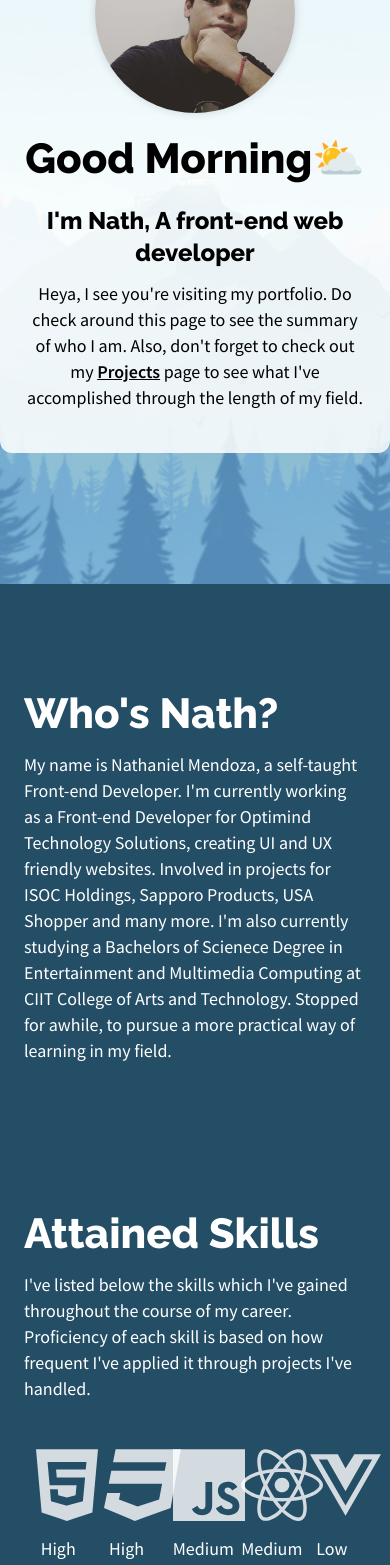
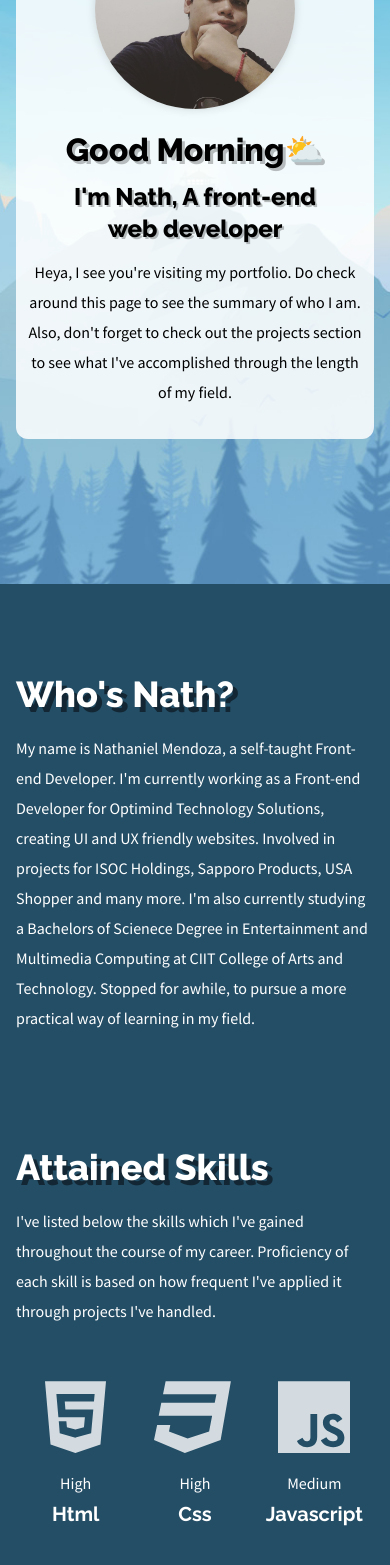
Before and after one commit to nathrmendoza/react-portfolio-static, a React (Create React App) app: page / in a window 390 px wide. Shown: the part 260-1825 px from the top of the page. Built offline with nearby package versions, Linux system fonts and the light colour scheme; the HTML template or start-up script is replaced by a standard one.

Commit message:
responsive and fixes

```diff
--- a/src/App.js
+++ b/src/App.js
@@ -1,6 +1,6 @@
 //styles
 import './assets/main.css';
-
+import './assets/responsive.css';
 //routes
 import Main from './routes/Main';
 import Projects from './routes/Projects';
--- a/src/Stuff.js
+++ b/src/Stuff.js
@@ -15,7 +15,7 @@ export const projectsStatic = [
         code_link : "",
         site_link : "https://isocholdings.com",
         media : [{url: "images/projects/isocholdings.png", alt: "test"}],
-        tags : [{id: 0, name: "Professional"}, {id: 1, name: "Html"}, {id: 2, name: "Css"}, {id: 3, name: "Javascript"}, {id: 3, name: "JQuery"}]
+        tags : [{id: 0, name: "Professional"}, {id: 1, name: "Html"}, {id: 2, name: "Css"}, {id: 3, name: "Javascript"}, {id: 4, name: "JQuery"}]
     },
     {
         id: 2,
@@ -24,7 +24,7 @@ export const projectsStatic = [
         code_link : "",
         site_link : "https://concretemastersinc.com/",
         media : [{url: "images/projects/concrete-masters.png", alt: "test"}],
-        tags : [{id: 0, name: "Professional"}, {id: 1, name: "Html"}, {id: 2, name: "Css"}, {id: 3, name: "Javascript"}, {id: 3, name: "JQuery"}]
+        tags : [{id: 0, name: "Professional"}, {id: 1, name: "Html"}, {id: 2, name: "Css"}, {id: 3, name: "Javascript"}, {id: 4, name: "JQuery"}]
     },
     {
         id: 3,
@@ -33,7 +33,7 @@ export const projectsStatic = [
         code_link : "",
         site_link : "https://sapporoproducts.com/",
         media : [{url: "images/projects/sapporo.png", alt: "test"}],
-        tags : [{id: 0, name: "Professional"}, {id: 1, name: "Html"}, {id: 2, name: "Css"}, {id: 3, name: "Javascript"}, {id: 3, name: "JQuery"}]
+        tags : [{id: 0, name: "Professional"}, {id: 1, name: "Html"}, {id: 2, name: "Css"}, {id: 3, name: "Javascript"}, {id: 4, name: "JQuery"}]
     },
     {
         id: 4,
@@ -42,7 +42,7 @@ export const projectsStatic = [
         code_link : "",
         site_link : "https://dynamicbrandsinternational.com",
         media : [{url: "images/projects/dynamic.png", alt: "test"}],
-        tags : [{id: 0, name: "Professional"}, {id: 1, name: "Html"}, {id: 2, name: "Css"}, {id: 3, name: "Javascript"}, {id: 3, name: "JQuery"}]
+        tags : [{id: 0, name: "Professional"}, {id: 1, name: "Html"}, {id: 2, name: "Css"}, {id: 3, name: "Javascript"}, {id: 4, name: "JQuery"}]
     },
 ];
 
--- a/src/assets/main.css
+++ b/src/assets/main.css
@@ -55,7 +55,7 @@ table {
 }
 
 h1 {
-  font: 48px/56px "Raleway", sans-serif;
+  font: 56px/64px "Raleway", sans-serif;
   font-weight: 800;
 }
 
@@ -85,7 +85,7 @@ h6 {
 }
 
 p, a, span, label, button, li {
-  font: 18px/26px "Source Sans Pro", sans-serif;
+  font: 18px/32px "Source Sans Pro", sans-serif;
   font-weight: 400;
 }
 
@@ -99,7 +99,7 @@ a {
 }
 
 .inner-wrapper {
-  padding: 72px 24px;
+  padding: 72px 36px;
   margin: 0 auto;
   width: 100%;
   max-width: 1024px;
@@ -134,6 +134,14 @@ header {
   -webkit-box-pack: justify;
       -ms-flex-pack: justify;
           justify-content: space-between;
+  -webkit-transition: all 200ms ease-in-out;
+  transition: all 200ms ease-in-out;
+}
+
+header.changed {
+  background: #323232;
+  -webkit-box-shadow: 0 0 10px rgba(0, 0, 0, 0.75);
+          box-shadow: 0 0 10px rgba(0, 0, 0, 0.75);
 }
 
 header #socials-header {
@@ -422,7 +430,7 @@ header .nav-header.active .nav-wrapper a:last-child {
   left: 0;
   width: 100%;
   height: 100%;
-  padding-top: 60px;
+  padding: 60px 36px 0;
   z-index: 2;
   position: relative;
   min-height: 100vh;
@@ -464,10 +472,22 @@ header .nav-header.active .nav-wrapper a:last-child {
 
 .hero-start .hero-content .hero-content-wrap h2 {
   margin-bottom: 20px;
+  text-shadow: 3px 3px 0 rgba(0, 0, 0, 0.25);
 }
 
 .hero-start .hero-content .hero-content-wrap h6 {
   margin-bottom: 12px;
+  text-shadow: 2px 2px 0 rgba(0, 0, 0, 0.25);
+}
+
+.sec-background .inner-wrapper > h1 {
+  text-shadow: 5px 5px 0 rgba(0, 0, 0, 0.5);
+  margin-bottom: 24px;
+}
+
+.sec-skills .inner-wrapper > h1 {
+  text-shadow: 5px 5px 0 rgba(0, 0, 0, 0.5);
+  margin-bottom: 24px;
 }
 
 .sec-skills .skills-list {
@@ -488,8 +508,16 @@ header .nav-header.active .nav-wrapper a:last-child {
 
 .sec-skills .skills-list .skill-item {
   width: 20%;
-  padding: 0 12px;
+  padding: 12px;
   margin-bottom: 56px;
+  border-radius: 8px;
+  overflow: hidden;
+  -webkit-transition: all 200ms ease-in-out;
+  transition: all 200ms ease-in-out;
+}
+
+.sec-skills .skills-list .skill-item:hover {
+  background: rgba(0, 0, 0, 0.25);
 }
 
 .sec-skills .skills-list .skill-item .inner-skill-wrap {
@@ -505,21 +533,40 @@ header .nav-header.active .nav-wrapper a:last-child {
   opacity: 0.8;
   -webkit-filter: invert(1);
           filter: invert(1);
+  -webkit-user-select: none;
+     -moz-user-select: none;
+      -ms-user-select: none;
+          user-select: none;
 }
 
 .sec-skills .skills-list .skill-item .inner-skill-wrap h3 {
   font: 26px/30px "Raleway", sans-serif;
+  -webkit-user-select: none;
+     -moz-user-select: none;
+      -ms-user-select: none;
+          user-select: none;
+}
+
+.sec-skills .skills-list .skill-item .inner-skill-wrap span {
+  -webkit-user-select: none;
+     -moz-user-select: none;
+      -ms-user-select: none;
+          user-select: none;
 }
 
 .projects-wrapper {
   width: 100%;
   max-width: 1366px;
-  margin: 98px auto 0;
-  padding: 0 0 42px;
+  margin: 0 auto;
+  padding: 98px 36px 42px;
+}
+
+.projects-wrapper > h1 {
+  text-shadow: 5px 5px 0 rgba(0, 0, 0, 0.5);
+  margin-bottom: 24px;
 }
 
 .projects-list {
-  width: 100%;
   display: -webkit-box;
   display: -ms-flexbox;
   display: flex;
@@ -529,48 +576,58 @@ header .nav-header.active .nav-wrapper a:last-child {
   -webkit-box-pack: start;
       -ms-flex-pack: start;
           justify-content: flex-start;
-  padding: 42px 0;
+  padding: 42px 0 0;
   -ms-flex-wrap: wrap;
       flex-wrap: wrap;
+  margin: 0 -8px;
 }
 
 .projects-list .single-project {
   width: 25%;
   margin-bottom: 42px;
-  padding-right: 16px;
-}
-
-.projects-list .single-project:nth-child(4n) {
-  padding-right: 0 !important;
+  padding: 0 8px;
 }
 
 .projects-list .single-project .inner {
-  background: white;
   border-radius: 10px;
   color: #333;
-  padding: 12px 0 42px;
+  padding: 0 0 40px;
   overflow: hidden;
   height: 100%;
   position: relative;
+  -webkit-box-shadow: 5px 5px 10px rgba(0, 0, 0, 0.25);
+          box-shadow: 5px 5px 10px rgba(0, 0, 0, 0.25);
 }
 
 .projects-list .single-project .inner .tags-group {
-  width: 100%;
   padding: 0 12px;
-  margin-bottom: 12px;
+  margin: 0 -2.5px 12px;
+  display: -webkit-box;
+  display: -ms-flexbox;
+  display: flex;
+  -webkit-box-align: start;
+      -ms-flex-align: start;
+          align-items: flex-start;
+  -webkit-box-pack: start;
+      -ms-flex-pack: start;
+          justify-content: flex-start;
+  -ms-flex-wrap: wrap;
+      flex-wrap: wrap;
+  min-height: 62px;
 }
 
 .projects-list .single-project .inner .tags-group .tag {
-  padding: 4px 10px;
+  padding: 0 2.5px;
+}
+
+.projects-list .single-project .inner .tags-group .tag .tag-inner {
+  padding: 5px 10px;
   text-align: center;
   color: white;
   background: #3f3f3f;
-  margin-left: 8px;
+  display: block;
   font-size: 14px;
-}
-
-.projects-list .single-project .inner .tags-group .tag:first-child {
-  margin-left: 0;
+  line-height: 16px;
 }
 
 .projects-list .single-project .inner .proj-feat-img {
@@ -578,6 +635,9 @@ header .nav-header.active .nav-wrapper a:last-child {
   height: 150px;
   background-size: cover !important;
   background-repeat: no-repeat;
+  border: 2px solid #acacac;
+  border-right: none;
+  border-left: none;
 }
 
 .projects-list .single-project .inner .info {
@@ -589,6 +649,12 @@ header .nav-header.active .nav-wrapper a:last-child {
   font: 16px/20px "Source Sans Pro", sans-serif;
 }
 
+.projects-list .single-project .inner .top-info {
+  background: white;
+  height: 100%;
+  padding-top: 12px;
+}
+
 .projects-list .single-project .inner .btns-wrapper {
   width: 100%;
   display: -webkit-box;
@@ -597,6 +663,7 @@ header .nav-header.active .nav-wrapper a:last-child {
   position: absolute;
   bottom: 0;
   left: 0;
+  border-bottom-right-radius: 10px;
 }
 
 .projects-list .single-project .inner .btns-wrapper a {
@@ -614,6 +681,8 @@ header .nav-header.active .nav-wrapper a:last-child {
   -webkit-box-pack: center;
       -ms-flex-pack: center;
           justify-content: center;
+  -webkit-transition: all 100ms ease-in-out;
+  transition: all 100ms ease-in-out;
 }
 
 .projects-list .single-project .inner .btns-wrapper a svg {
@@ -626,10 +695,18 @@ header .nav-header.active .nav-wrapper a:last-child {
   color: white;
 }
 
+.projects-list .single-project .inner .btns-wrapper a:first-child:hover {
+  background: #7fa82c;
+}
+
 .projects-list .single-project .inner .btns-wrapper a:last-child {
   border-left: 1px solid white;
   background: #0077B5;
   color: white;
+}
+
+.projects-list .single-project .inner .btns-wrapper a:last-child:hover {
+  background: #006599;
 }
 
 @-webkit-keyframes popNotifTop {
--- a/src/assets/main.scss
+++ b/src/assets/main.scss
@@ -53,18 +53,18 @@ table {
 $fontheading : "Raleway", sans-serif;
 $fontmain : 'Source Sans Pro', sans-serif;
 
-h1 {font: 48px/56px $fontheading; font-weight: 800;}
+h1 {font: 56px/64px $fontheading; font-weight: 800;}
 h2 {font: 42px/52px $fontheading; font-weight: 800;}
 h3 {font: 36px/42px $fontheading; font-weight: 800;}
 h4 {font: 32px/38px $fontheading; font-weight: 800;}
 h5 {font: 26px/32px $fontheading; font-weight: 800;}
 h6 {font: 24px/32px $fontheading; font-weight: 800;}
-p,a,span,label,button,li {font: 18px/26px $fontmain; font-weight: 400;}
+p,a,span,label,button,li {font: 18px/32px $fontmain; font-weight: 400;}
 a{color: black; font-weight: 600;}
 
 
 .page-wrapper {padding: 32px 0;}
-.inner-wrapper {padding: 72px 24px; margin: 0 auto; width: 100%; max-width: 1024px;
+.inner-wrapper {padding: 72px 36px; margin: 0 auto; width: 100%; max-width: 1024px;
   h2 {margin-bottom: 12px;}}
 
 .section-break {width: 100%; height: 200px; display: block;}
@@ -72,7 +72,8 @@ a{color: black; font-weight: 600;}
 //START
 //HEADER
 header{width: 100%; position: absolute; top: 0; left: 0; z-index: 99; background: rgba(0,0,0,0.10); box-shadow: 0 0 10px rgba(0,0,0,0.10); padding: 8px 24px;
-  display: flex; align-items: center; justify-content: space-between;
+  display: flex; align-items: center; justify-content: space-between; transition: all 200ms ease-in-out;
+  &.changed{background: rgba(50,50,50,1); box-shadow: 0 0 10px rgba(0,0,0,0.75);}
   #socials-header{display: flex; align-items: center; justify-content: flex-start;
     a{display: block; background: white; border-radius: 50%; width: 42px; height: 42px; display: flex; align-items: center; justify-content: center; margin-left: 8px;
       svg{width: 24px; height: 24px; color: white;}
@@ -135,27 +136,33 @@ header{width: 100%; position: absolute; top: 0; left: 0; z-index: 99; background
         width: 100%; height: 100%; position: absolute; top: 0; left: 0; display: block;
         img {width: 100%; display: block; object-fit: cover;}
       }
-    .hero-content{ top: 0; left: 0; width: 100%; height: 100%; padding-top: 60px; z-index: 2; position: relative; min-height: 100vh;
+    .hero-content{ top: 0; left: 0; width: 100%; height: 100%;padding: 60px 36px 0; z-index: 2; position: relative; min-height: 100vh;
       text-align: center; display: flex; align-items: center;
       .hero-content-wrap {width: 100%; max-width: 720px; margin: 0 auto; padding: 42px 24px; border-radius: 12px; background: rgba(255,255,255,0.85); margin-top: -60px;
         .pic-wrap{width: 200px; height: 200px; overflow: hidden; border-radius: 50%; margin: 0 auto 20px; box-shadow: 0 0 10px rgba(0,0,0,0.15);
           img{width: 100%; height: 100%; object-fit: cover;}
         }
-        h2 {margin-bottom: 20px;}
-        h6 {margin-bottom: 12px;}
+        h2 {margin-bottom: 20px; text-shadow: 3px 3px 0 rgba(0,0,0,0.25);}
+        h6 {margin-bottom: 12px; text-shadow: 2px 2px 0 rgba(0,0,0,0.25);}
       }
     }
 }
 //END OF HERO
 
+.sec-background{
+  .inner-wrapper>h1{text-shadow: 5px 5px 0 rgba(0,0,0,0.5); margin-bottom: 24px;}
+}
 
 //SKILLS
 .sec-skills {
+  .inner-wrapper>h1{text-shadow: 5px 5px 0 rgba(0,0,0,0.5); margin-bottom: 24px;}
   .skills-list {width: 100%; display: flex; align-items: stretch; justify-content: flex-start; flex-wrap: wrap; padding: 42px 0;
-    .skill-item{width: 20%; padding: 0 12px; margin-bottom: 56px;
+    .skill-item{width: 20%; padding:12px; margin-bottom: 56px; border-radius: 8px; overflow: hidden; transition: all 200ms ease-in-out;
+      &:hover{background: rgba(0,0,0,0.25);}
       .inner-skill-wrap {width: 100%; text-align: center;
-        img{display: block; margin: 0 auto 10px; width: auto; height: 82px; opacity: 0.8; filter: invert(1);}
-        h3 {font: 26px/30px $fontheading;}
+        img{display: block; margin: 0 auto 10px; width: auto; height: 82px; opacity: 0.8; filter: invert(1); user-select: none;}
+        h3 {font: 26px/30px $fontheading; user-select: none;}
+        span{user-select: none;}
       }
     }
   }
@@ -167,25 +174,34 @@ header{width: 100%; position: absolute; top: 0; left: 0; z-index: 99; background
 //     box-shadow: 0 0 10px rgba(0,0,0,0.25);
 // }
 //PROJECTS
-.projects-wrapper {width: 100%; max-width: 1366px; margin: 98px auto 0; padding: 0 0 42px;}
-.projects-list {width: 100%; display: flex; align-items: stretch; justify-content: flex-start; padding: 42px 0; flex-wrap: wrap;
+.projects-wrapper {width: 100%; max-width: 1366px; margin: 0 auto; padding: 98px 36px 42px;
+  &>h1{text-shadow: 5px 5px 0 rgba(0,0,0,0.5); margin-bottom: 24px;}
+}
+.projects-list {display: flex; align-items: stretch; justify-content: flex-start; padding: 42px 0 0; flex-wrap: wrap; margin: 0 -8px;
 
-  .single-project{width: 25%; margin-bottom: 42px; padding-right: 16px;
-    &:nth-child(4n) {padding-right: 0!important;}
-    .inner{ background: white; border-radius: 10px; color: #333; padding: 12px 0 42px; overflow: hidden; height: 100%; position: relative;
-      .tags-group{width: 100%; padding: 0 12px; margin-bottom: 12px;
-        .tag {padding: 4px 10px; text-align: center; color: white; background: #3f3f3f; margin-left: 8px;
-          font-size: 14px; &:first-child{margin-left: 0;}}
+  .single-project{width: 25%; margin-bottom: 42px; padding: 0 8px;
+    .inner{border-radius: 10px; color: #333; padding: 0 0 40px; overflow: hidden; height: 100%; position: relative; box-shadow: 5px 5px 10px rgba(0,0,0,0.25);
+      .tags-group{padding: 0 12px; margin: 0 -2.5px 12px; display: flex; align-items: flex-start; justify-content: flex-start; flex-wrap: wrap; min-height: 62px;
+        .tag {padding: 0 2.5px;
+          .tag-inner{padding: 5px 10px; text-align: center; color: white; background: #3f3f3f; display: block;
+            font-size: 14px; line-height: 16px;}
+        }
       }
-      .proj-feat-img{width: 100%; height: 150px; background-size: cover!important; background-repeat: no-repeat;}
+      .proj-feat-img{width: 100%; height: 150px; background-size: cover!important; background-repeat: no-repeat; border: 2px solid #acacac; border-right: none; border-left: none;}
       .info{width: 100%; padding: 12px;
         p{font: 16px/20px $fontmain;}
       }
-      .btns-wrapper {width: 100%; display: flex; position: absolute; bottom: 0; left: 0;
+      .top-info{background: white; height: 100%; padding-top: 12px;}
+      .btns-wrapper {width: 100%; display: flex; position: absolute; bottom: 0; left: 0; border-bottom-right-radius: 10px;
         a{display: block; width: 50%; padding: 5px; text-align: center; text-decoration: none; display: flex; align-items: center; justify-content: center;
+          transition: all 100ms ease-in-out;
           svg{margin-left: 5px;}
-          &:first-child {border-right: 1px solid white; background: yellowgreen; color: white;}
-          &:last-child {border-left: 1px solid white; background: #0077B5; color: white;}
+          &:first-child {border-right: 1px solid white; background: yellowgreen; color: white;
+            &:hover{background: #7fa82c;}
+          }
+          &:last-child {border-left: 1px solid white; background: #0077B5; color: white;
+            &:hover{background: #006599;}
+          }
         }
       }
     }
--- /dev/null
+++ b/src/assets/responsive.css
@@ -0,0 +1,54 @@
+@media screen and (max-width: 1280px) {
+
+    h1 {font-size: 42px; line-height: 52px;}
+    h2 {font-size: 36px; line-height: 46px;}
+    h3 {font-size: 32px; line-height: 42px;}
+    h4 {font-size: 28px; line-height: 32px;}
+    h5 {font-size: 24px; line-height: 30px;}
+    p,a,span,label,button,li {font-size: 16px; line-height: 30px;}
+    .hero-start .hero-content .hero-content-wrap{padding: 32px 24px; max-width: 700px;}
+    .hero-start .hero-content .hero-content-wrap h2{margin-bottom: 10px;}
+
+    .sec-background .inner-wrapper > h1, .sec-skills .inner-wrapper > h1,
+    .projects-wrapper > h1{margin-bottom: 16px;}
+
+    .projects-list .single-project{width: 33.333%;}
+}
+
+@media screen and (max-width: 900px) {
+    .projects-list .single-project{width: 50%;}
+    .sec-skills .skills-list .skill-item .inner-skill-wrap h3{font-size: 24px; line-height: 32px;}
+}
+
+@media screen and (max-width: 500px) {
+    h1 {font-size: 36px; line-height: 45px;}
+    h2 {font-size: 32px; line-height: 42px;}
+    h3 {font-size: 28px; line-height: 32px;}
+    h4 {font-size: 24px; line-height: 30px;}
+    h5 {font-size: 22px; line-height: 28px;}
+
+    .nav-header{display: none;}
+    header{position: fixed; top: 0; left: 0; justify-content: space-between;}
+    header #nath-title{position: relative; top: initial; left: initial; transform: none;}
+    header #socials-header a{width: 36px; height: 36px;}
+    header #socials-header a svg{width: 18px; height: 18px;}
+
+    .inner-wrapper{padding: 56px 16px;}
+    .projects-wrapper {padding:56px 16px 36px;}
+
+    .hero-start .hero-content {padding: 60px 16px 0;}
+    .hero-start .hero-content .hero-content-wrap {padding: 24px 12px 32px;}
+
+    .sec-skills .skills-list .skill-item{width: 33.333%; padding: 8px; margin-bottom: 24px;}
+    .sec-skills .skills-list .skill-item .inner-skill-wrap h3{font-size: 20px; line-height: 32px;}
+
+    .projects-list .single-project{width: 100%;}
+}
+
+@media screen and (max-width: 320px) {
+    .sec-skills .skills-list .skill-item{width: 50%;}
+    .hero-parallax .react-parallax-content{padding-top: 72px; padding-bottom: 42px;}
+
+    header #socials-header a {width: 32px; height: 32px;}
+    header #socials-header a svg{width: 14px; height: 14px;}
+}
--- a/src/components/Background.js
+++ b/src/components/Background.js
@@ -4,7 +4,7 @@ const Background = () => {
     return (
         <div className="sec-background">
             <div className="inner-wrapper">
-                <h2>Who's Nath?</h2>
+                <h1>Who's Nath?</h1>
                 <p>My name is Nathaniel Mendoza, a self-taught Front-end Developer.
                     I'm currently working as a Front-end Developer for Optimind Technology Solutions, creating UI and UX friendly websites.
                     Involved in projects for ISOC Holdings, Sapporo Products, USA Shopper and many more. I'm also currently studying a
--- a/src/components/Project-Components/ProjectsItem.js
+++ b/src/components/Project-Components/ProjectsItem.js
@@ -6,15 +6,17 @@ const ProjectsItem = ({item}) => {
     return (
         <div className="single-project">
             <div className="inner">
+                <div className="top-info">
                     <div className="tags-group">
                         {item.tags.map(tag => {
-                        return <span className="tag" key={tag.id}>{tag.name}</span>
+                            return <div className="tag" key={tag.id}><span className="tag-inner">{tag.name}</span></div>
                         })}
                     </div>
                     <aside style={{backgroundImage: `url(${window.location.origin + "/" + item.media[0].url}`}} className="proj-feat-img"/>
                     <div className="info">
                         <h5>{item.name}</h5>
                         <p>{item.desc}</p>
+                    </div>
                 </div>
                 <div className="btns-wrapper">
                     <a href={item.code_link} target="_blank" rel="noreferrer">Code<BiCodeBlock /></a>
--- a/src/components/ScrollToLink.js
+++ b/src/components/ScrollToLink.js
@@ -1,45 +1,19 @@
-import React, {useEffect} from 'react'
+import {useEffect} from 'react'
 
-const ScrollToLink = ({page}) => {
+export const ScrollToLink = () => {
 
-    var scrollstate = false;
+    useEffect((header, scrollPos, elPos) => {
+        header = document.querySelector('header');
+        elPos = document.querySelector('.hero-start');
+        scrollPos = window.pageYOffset;
 
-    useEffect(() => {
-        window.addEventListener('scroll', scrollFunc)
+        window.addEventListener('scroll', scrollFunc(header, elPos, scrollPos));
     });
 
-    const scrollFunc = e => {
-        e.preventDefault();
-
-        let scrollLoc = window.pageYOffset + window.innerHeight;
-        let point = document.documentElement.offsetHeight - 50;
-
-        console.log(scrollstate);
-
-        if (!scrollstate && scrollLoc > point) {
-            window.addEventListener("mousewheel", mouseWheel, false);
-            scrollstate = true;
-        }else if (scrollstate && scrollLoc <= point){
-            window.removeEventListener("mousewheel", mouseWheel, false);
-            scrollstate = false
-        }
+    const scrollFunc = (header, elPos, scrollPos) => {
+        scrollPos = window.pageYOffset;
+        console.log(scrollPos);
+        console.log(elPos);
+        console.log(header);
     }
-
-    const mouseWheel = e => {
-        var f = window.event || e;
-        var delta = Math.max(1, Math.min(-1, (f.wheelDelta || -f.detail)));
-
-        console.log(delta);
-
-        // this is meant to cancel the normal scrolling behavior. Doesn't work here...
-        return false;
-    }
-
-    return (
-        <div className="scroll-to-go">
-            <h2>Going to {page} page...</h2>
-        </div>
-    )
 }
-
-export default ScrollToLink
--- a/src/components/Skills.js
+++ b/src/components/Skills.js
@@ -4,7 +4,7 @@ const Skills = ({skills_data}) => {
     return (
         <div className="sec-skills">
             <div className="inner-wrapper">
-                <h2>Attained Skills</h2>
+                <h1>Attained Skills</h1>
                 <p>I've listed below the skills which I've gained throughout the course of my career.
                     Proficiency of each skill is based on how frequent I've applied it through projects I've handled.</p>
 
--- a/src/routes/Main.js
+++ b/src/routes/Main.js
@@ -1,14 +1,31 @@
-import {Link} from 'react-router-dom';
 import {Parallax} from 'react-parallax'
 import {skillsStatic, projectsStatic} from '../Stuff'
+import {useEffect} from 'react'
 
 //components
 import Background from '../components/Background'
 import Skills from '../components/Skills'
-import ScrollToLink from '../components/ScrollToLink'
+import {ScrollToLink} from '../components/ScrollToLink'
 import ProjectsList from '../components/Project-Components/ProjectsList'
 
 const Main = ({tch}) => {
+
+    useEffect(()=>{
+        if(window.innerWidth <= 500) {
+            window.addEventListener('scroll', scrollFunc);
+        }
+    });
+
+    var scrollFunc = e => {
+        e.preventDefault();
+        if(window.pageYOffset >= document.querySelector('.hero-start').clientHeight && !document.querySelector('header').classList.contains('changed')){
+            console.log('pass');
+            document.querySelector('header').classList.add('changed')
+        }else if (window.pageYOffset < document.querySelector('.hero-start').clientHeight && document.querySelector('header').classList.contains('changed')){
+            console.log('removed');
+            document.querySelector('header').classList.remove('changed')
+        }
+    }
 
     //skills values
     const skillsData = skillsStatic;
@@ -51,14 +68,14 @@ const Main = ({tch}) => {
         <main>
             <section className="hero-start">
 
-                <Parallax bgImage={bgGet()} strength={200}>
+                <Parallax bgImage={bgGet()} strength={200} className="hero-parallax">
                     <article className="hero-content">
                         <div className="hero-content-wrap">
                             <div className="pic-wrap"><img src={process.env.PUBLIC_URL + 'images/pic-of-me.jpg'} alt="test"/></div>
                             <h2>{greetMessage()}</h2>
-                            <h6>I'm Nath, A front-end web developer</h6>
+                            <h6>I'm Nath, A front-end web&nbsp;developer</h6>
                             <p>Heya, I see you're visiting my portfolio. Do check around this page to see the summary of who I am. Also, don't forget to check
-                                out my <Link to="/projects">Projects</Link> page to see what I've accomplished through the length of my field.</p>
+                                out the projects section to see what I've accomplished through the length of my field. </p>
                         </div>
                     </article>
                 </Parallax>
```
Also changed, not shown: 1 other file (tests, documents, lock files or other folders). Lines whose indentation alone changed are shown as unchanged.
